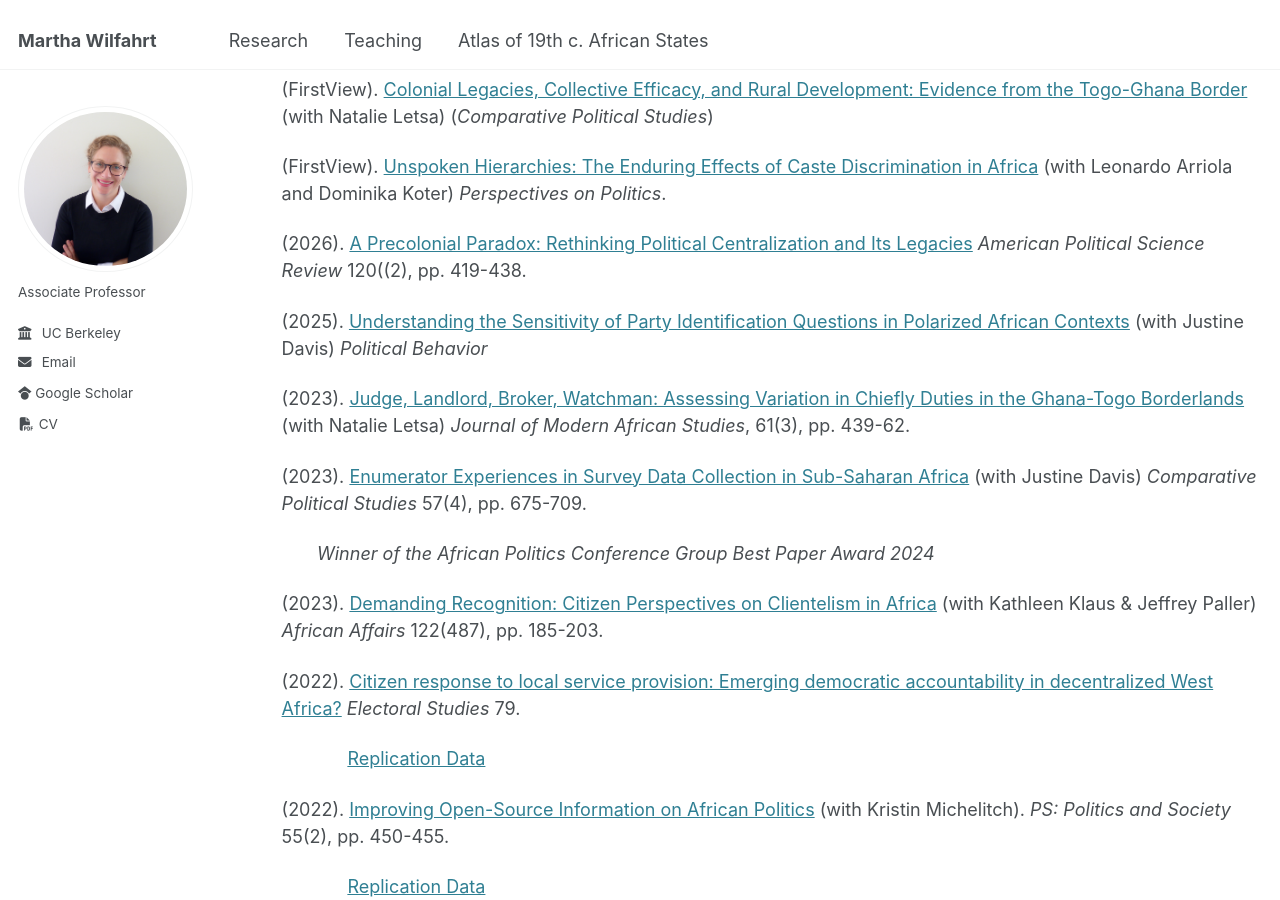
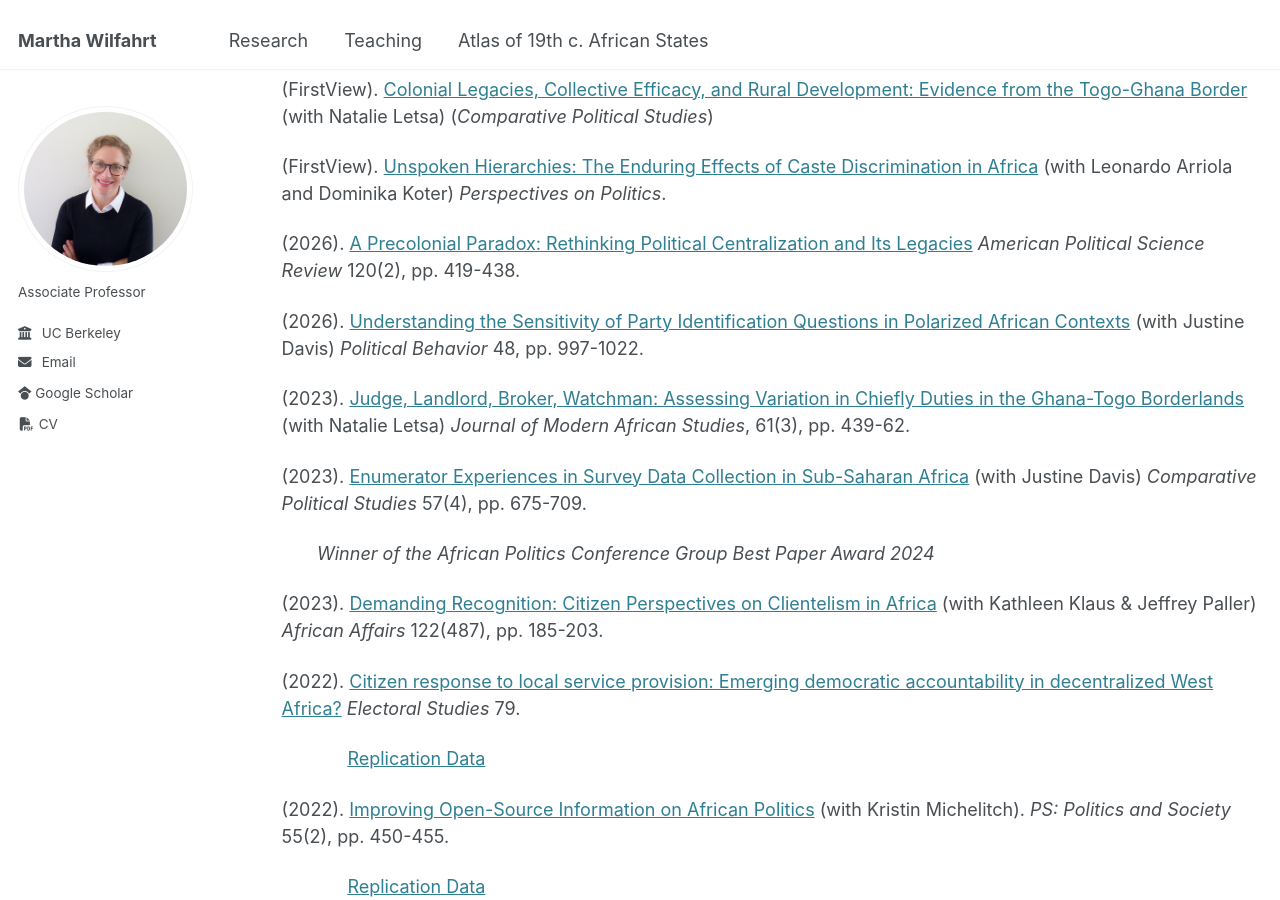
Before and after one commit to martha-wilfahrt/martha-wilfahrt.github.io, a Jekyll site: the page built from _pages/research.md, in a window 1280 px wide and 900 px high, scrolled down 521 px. Built offline with Jekyll 4.4.1, drawn with Linux system fonts in a browser that asks for light colours.

Commit message:
Update research.md

```diff
--- a/_pages/research.md
+++ b/_pages/research.md
@@ -32,11 +32,11 @@ Journal Articles
 
 [Unspoken Hierarchies: The Enduring Effects of Caste Discrimination in Africa]: https://doi.org/10.1017/S153759272510371X
 
-(2026). [A Precolonial Paradox: Rethinking Political Centralization and Its Legacies][] _American Political Science Review_ 120((2), pp. 419-438.
+(2026). [A Precolonial Paradox: Rethinking Political Centralization and Its Legacies][] _American Political Science Review_ 120(2), pp. 419-438.
 
 [A Precolonial Paradox: Rethinking Political Centralization and Its Legacies]: https://doi.org/10.1017/S0003055425101044
 
-(2025). [Understanding the Sensitivity of Party Identification Questions in Polarized African Contexts][] (with Justine Davis) _Political Behavior_
+(2026). [Understanding the Sensitivity of Party Identification Questions in Polarized African Contexts][] (with Justine Davis) _Political Behavior_ 48, pp. 997-1022.
 
 [Understanding the Sensitivity of Party Identification Questions in Polarized African Contexts]: https://rdcu.be/erWgb
 
```
